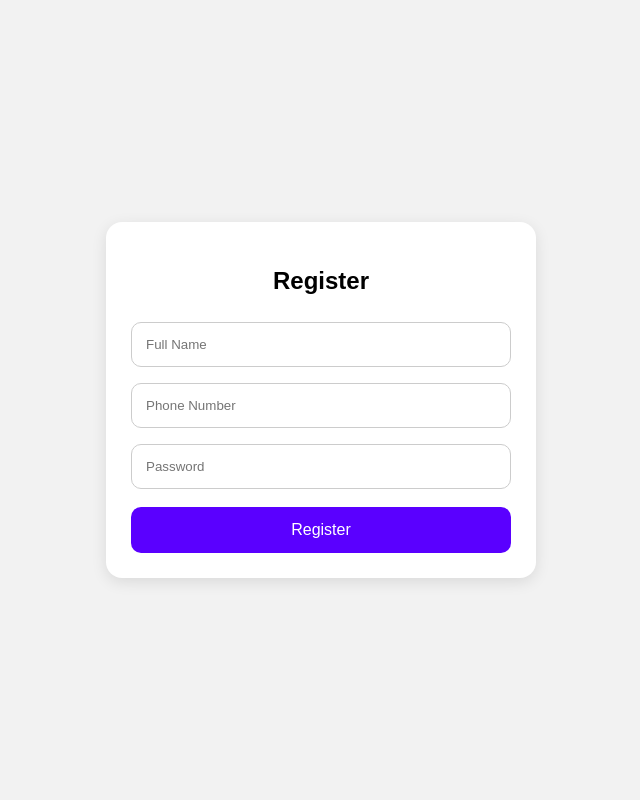
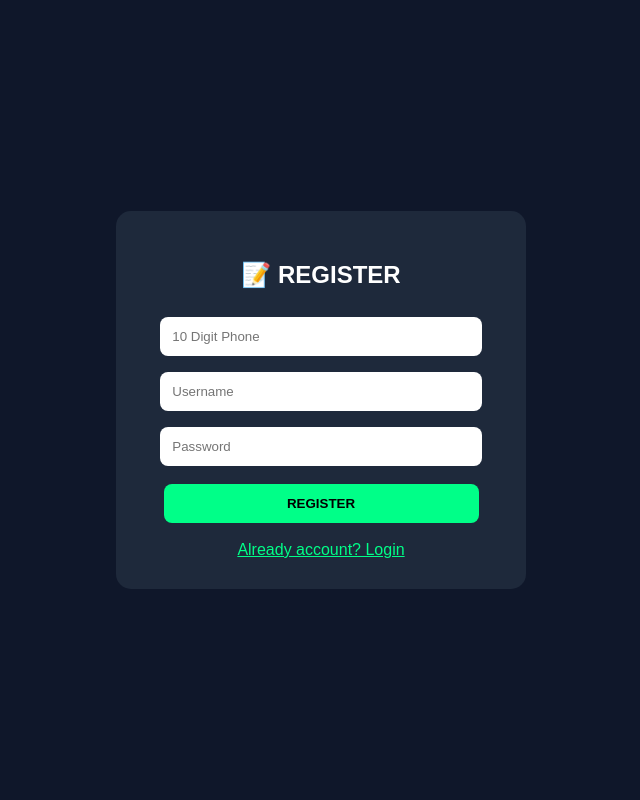
Before and after one commit to kothapallisravankumar05-art/sd-tournments, a Flask app: template templates/register.html in a window 1280 px wide. Shown: the whole page, without its empty margins (319-959 px from the left). Run offline with Flask 3, Linux system fonts and the light colour scheme; the template is opened without the code that fills it, so the values that code supplies are empty.

Commit message:
Update register.html

```diff
--- a/templates/register.html
+++ b/templates/register.html
@@ -1,24 +1 @@
-<!DOCTYPE html>
-<html>
-<head>
-<meta name="viewport" content="width=device-width, initial-scale=1">
-<style>
-body{background:#f2f2f2;display:flex;justify-content:center;align-items:center;min-height:100vh;margin:0;font-family:Arial}
-.box{background:white;width:90%;max-width:380px;padding:25px;border-radius:16px;box-shadow:0 4px 15px rgba(0,0,0,0.1)}
-input{width:100%;padding:14px;margin:8px 0;border-radius:10px;border:1px solid #ccc;box-sizing:border-box}
-.btn{width:100%;background:#5a00ff;color:white;padding:14px;border:none;border-radius:10px;font-size:16px;margin-top:10px}
-h2{text-align:center}
-</style>
-</head>
-<body>
-<div class="box">
-<h2>Register</h2>
-<form method="POST">
-<input type="text" name="name" placeholder="Full Name" required>
-<input type="tel" name="phone" placeholder="Phone Number" pattern="[6-9][0-9]{9}" maxlength="10" minlength="10" required title="10 digits, 6-9 tho start avali">
-<input type="password" name="password" placeholder="Password" required>
-<button class="btn" type="submit">Register</button>
-</form>
-</div>
-</body>
-</html>
+<!DOCTYPE html><html><head><meta name="viewport" content="width=device-width, initial-scale=1"><style>body{background:#0f172a;color:#fff;font-family:Arial;display:flex;justify-content:center;align-items:center;height:100vh;margin:0}.box{background:#1e293b;padding:30px;border-radius:15px;text-align:center;width:90%;max-width:350px}input{padding:12px;border-radius:8px;border:none;margin:8px;width:85%}button{padding:12px 20px;background:#00ff88;border:none;border-radius:8px;font-weight:900;width:90%;margin-top:10px}</style></head><body><div class="box"><h2>📝 REGISTER</h2><form method="POST"><input type="text" name="phone" placeholder="10 Digit Phone" required><br><input type="text" name="username" placeholder="Username" required><br><input type="password" name="password" placeholder="Password" required><br><button>REGISTER</button></form><br><a href="/login" style="color:#00ff88">Already account? Login</a></div></body></html>
```
